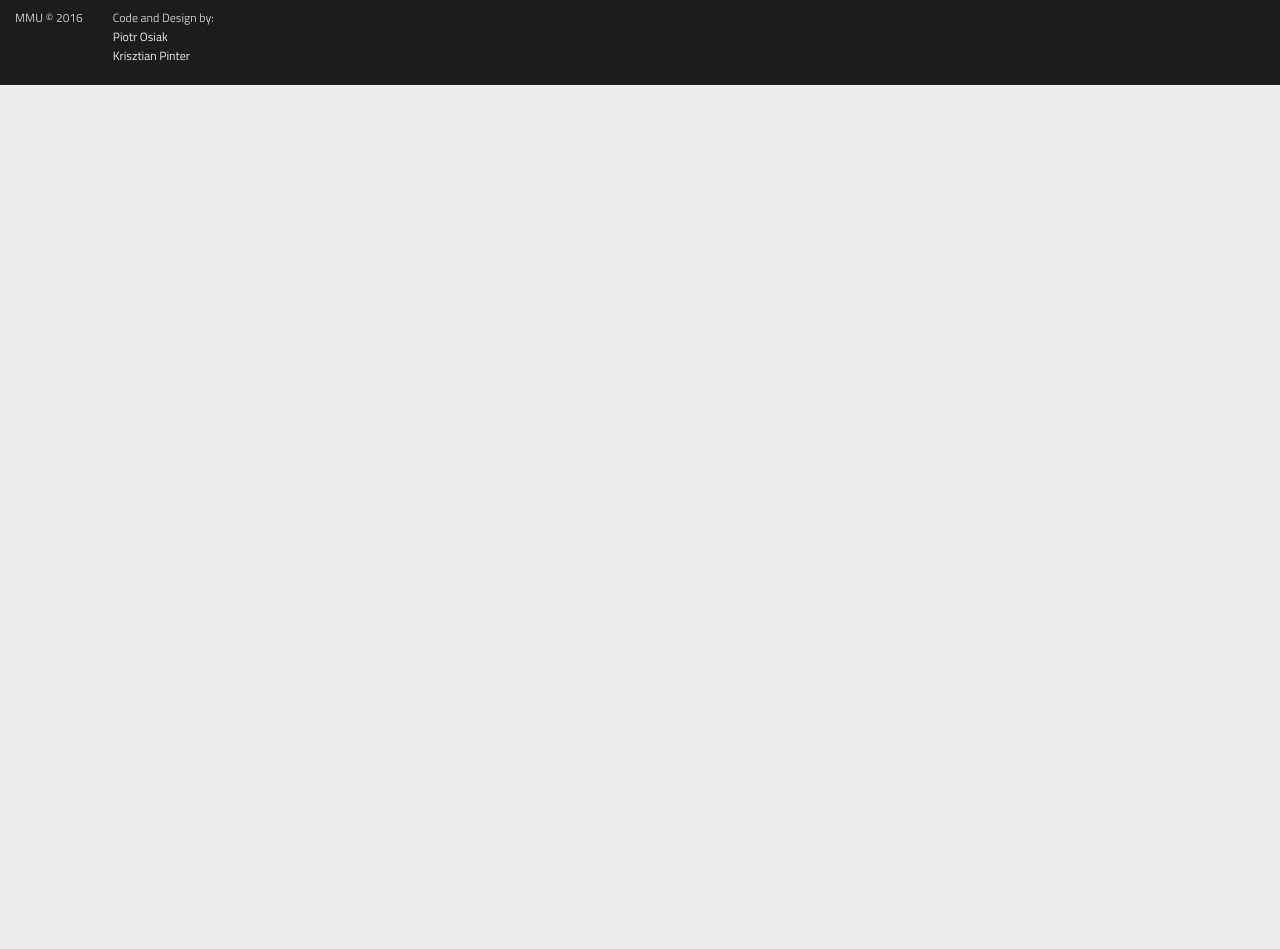
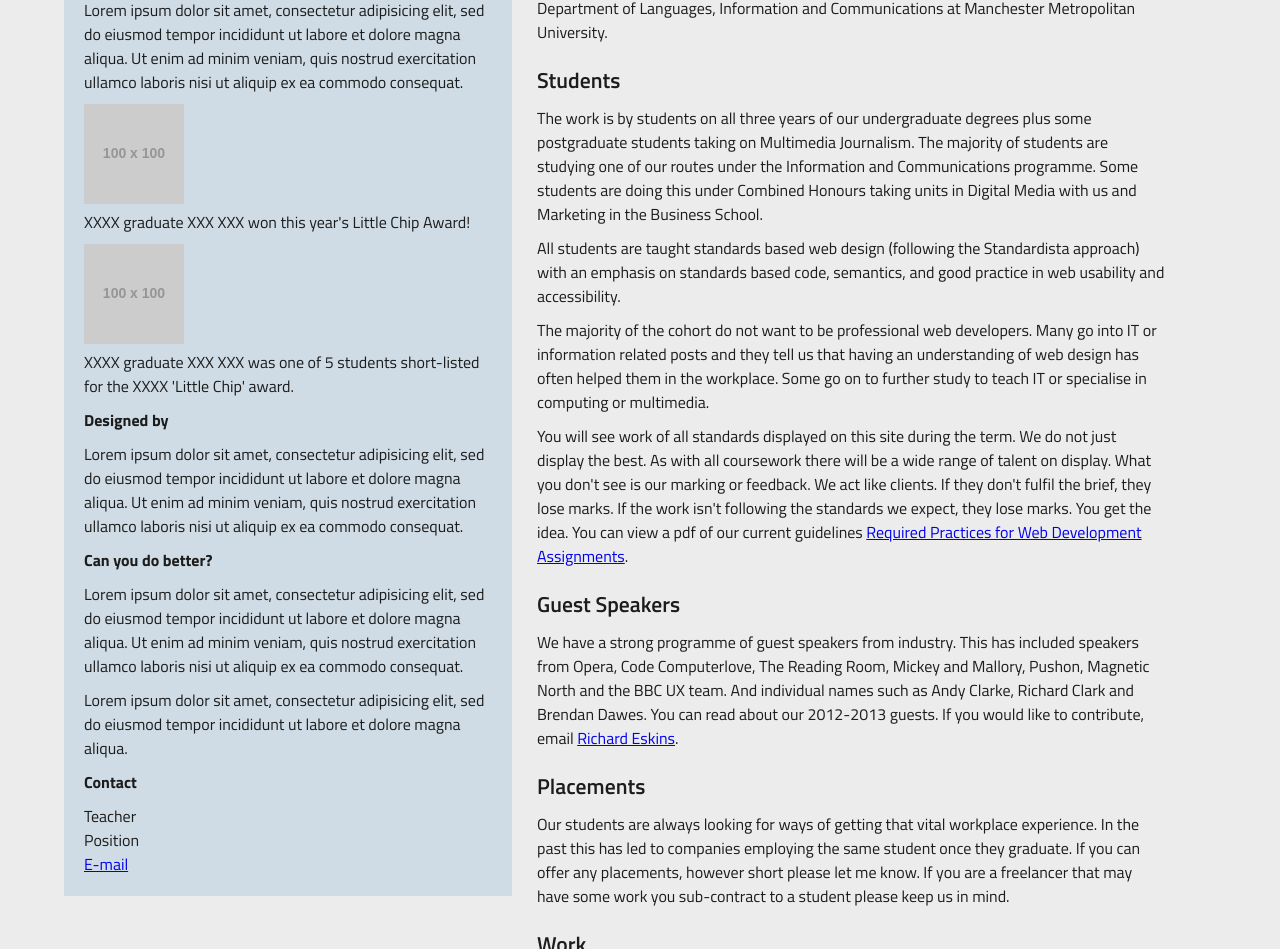
Before and after one commit to pkrisz89/mmu-ico, a website: page app/index.html in a window 1280 px wide. Shown: the part 242-1191 px from the top of the page. Before the commit the page ends 800 px from the top, so only its background shows below. Drawn offline with nearby package versions, Linux system fonts and the light colour scheme; some packages are replaced by stand-ins of ours; placeholder pictures from the web are drawn by us.

Commit message:
visual improvement on the intro page

```diff
--- a/app/index.html
+++ b/app/index.html
@@ -9,6 +9,7 @@
     <meta name="viewport" content="width=device-width, initial-scale=1">
     <meta name="keywords" content="Keywords">
     <link rel="stylesheet" href="css/main.css">
+    <link rel="stylesheet" href="http://cdnjs.cloudflare.com/ajax/libs/font-awesome/4.4.0/css/font-awesome.min.css">
     <script src="https://ajax.googleapis.com/ajax/libs/angularjs/1.5.6/angular.min.js"></script>
     <script src="//ajax.googleapis.com/ajax/libs/angularjs/1.5.6/angular-route.js"></script>
     <script src="js/app.js"></script>
@@ -37,17 +38,13 @@
                 <li><a href="#/year-one">Year 1</a></li>
                 <li><a href="#/year-two">Year 2</a></li>
                 <li><a href="#/year-three">Year 3</a></li>
-                <li class="grads"><a href="#/graduates">Our Graduates</a></li>
+                <li class="grads"><a href="#/graduates"><i class="fa fa-graduation-cap" aria-hidden="true"></i>Our Graduates</a></li>
             </ul>
 		</nav>
 
-        <div class="breadcrump">
-
-        </div>
-
     </header>
     <main class="wrapper" id="skipnav" ng-view>
-
+      <!-- CONTENT WRITTEN IN TEMPLATE HTML PAGES USING ANGULAR JS AND JSON FILE -->
     </main>
 
     <footer role="contentinfo">
@@ -55,8 +52,8 @@
             <p>MMU &copy; 2016</p> <!-- MMU Copyright -->
 
             <p>Code and Design by:
-                <a href="">Piotr Osiak</a>
-                <a href="">Krisztian Pinter</a>
+                <a href="http://www.piijeidesigns.co.uk" target="_blank">Piotr Osiak</a>
+                <a href="http://www.krispinter.co.uk" target="_blank">Krisztian Pinter</a>
             </p> <!-- Coders -->
         </div>
 
--- a/app/sass/content.scss
+++ b/app/sass/content.scss
@@ -0,0 +1,44 @@
+@import "variables";
+@import "mixins";
+
+main {
+	width: 100%;
+	margin: 0;
+	padding: 0;
+
+	aside,
+	.myContent {
+		float: left;
+	}
+
+	aside {
+		margin-left: 5%;
+		margin-top: 30px;
+		margin-bottom: 30px;
+		background: $sidebarBlue;
+		padding: 20px;
+		width: 35%;
+		ul {
+			list-style-type: none;
+		}//ul
+	}//aside
+
+	.myContent {
+		margin-top: -37px;
+		margin-bottom: 30px;
+		padding: 25px;
+		width: 53%;
+		h1 {
+			font-size: 1.75em;
+			line-height: 1.2em;
+			margin-bottom: 30px !important;
+			font-weight: $semibold;
+		}
+		h2 {
+			font-size: 1.35em;
+			font-weight: $semibold;
+			margin-top: 10px;
+			margin-bottom: 10px;
+		}
+	} //myContent
+}//main
--- a/app/sass/header.scss
+++ b/app/sass/header.scss
@@ -13,7 +13,6 @@ header {
 		margin-left: 5%;
 		text-align: center;
 		width: 35%;
-		max-width: 100%;
 		color: $lightGrey;
 		h1 {
 			font-size: 1.55em;
@@ -64,6 +63,9 @@ header {
 					background: $background;
 					color: $orangeRed;
 					font-weight: $semibold;
+					i { //icon grad-hat
+						margin-right: 5px;
+					}
 					&:hover {
 						background: $background;
 						text-decoration: underline;
--- a/app/sass/main.scss
+++ b/app/sass/main.scss
@@ -37,17 +37,19 @@
     min-height: 1px;
     }
 
-@media #{$breakpoint-medium} {
-    .wrapper {
-        width: 95%;
-        max-width: $grid-max-width;
-        }
-    @for $i from 1 through $grid-columns {
-        .column-#{$i} {
-            width: 100% / $grid-columns * $i;
-            }
-        }
-    }
+
+
+// @media #{$breakpoint-medium} {
+//     .wrapper {
+//         width: 95%;
+//         max-width: $grid-max-width;
+//         }
+//     @for $i from 1 through $grid-columns {
+//         .column-#{$i} {
+//             width: 100% / $grid-columns * $i;
+//             }
+//         }
+//     }
 
 
 
--- a/app/sass/variables.scss
+++ b/app/sass/variables.scss
@@ -20,7 +20,7 @@ $orangeRed		: #DF5430; //223,84,48
 $orangeLight	: #F2A845; //242,168,69
 
 // colours for content
-$sidebarBlue	: lighten($blue, 15%);
+$sidebarBlue	: rgba(41,128,185, .15); //lighten($blue, 15%);
 $contentBox		: lighten($greyThird, 75%);
 $activeNav		: lighten($navyTwo, 75%);
 $background		: $greySecond;
--- a/app/templates/home.html
+++ b/app/templates/home.html
@@ -1 +1,70 @@
-<h1>Home page</h1>
+	<aside role="sidebar">
+		<section class="little">
+			<h3>Little Chip Award</h3>
+			<p>Lorem ipsum dolor sit amet, consectetur adipisicing elit, sed do eiusmod
+			tempor incididunt ut labore et dolore magna aliqua. Ut enim ad minim veniam,
+			quis nostrud exercitation ullamco laboris nisi ut aliquip ex ea commodo
+			consequat.</p>
+			<!-- <img src="" alt="" title=""> -->
+			<img src="http://placehold.it/100x100" alt="" title="">
+			<p>XXXX graduate XXX XXX won this year's Little Chip Award!</p>
+
+			<img src="http://placehold.it/100x100" alt="" title="">
+			<p>XXXX graduate XXX XXX was one of 5 students short-listed for the XXXX 'Little Chip' award.</p>
+		</section>
+		<section class="credits">
+			<p><strong>Designed by</strong></p>
+			<p>Lorem ipsum dolor sit amet, consectetur adipisicing elit, sed do eiusmod
+			tempor incididunt ut labore et dolore magna aliqua. Ut enim ad minim veniam,
+			quis nostrud exercitation ullamco laboris nisi ut aliquip ex ea commodo
+			consequat.</p>
+
+			<p><strong>Can you do better?</strong></p>
+			<p>Lorem ipsum dolor sit amet, consectetur adipisicing elit, sed do eiusmod
+			tempor incididunt ut labore et dolore magna aliqua. Ut enim ad minim veniam,
+			quis nostrud exercitation ullamco laboris nisi ut aliquip ex ea commodo
+			consequat.</p>
+
+			<p>Lorem ipsum dolor sit amet, consectetur adipisicing elit, sed do eiusmod
+			tempor incididunt ut labore et dolore magna aliqua.</p>
+
+			<p><strong>Contact</strong></p>
+			<ul>
+				<li>Teacher</li>
+				<li>Position</li>
+				<li><a href="mailto:name@email.com">E-mail</a></li>
+			</ul>
+		</section>
+	</aside>
+
+	<div class="myContent">
+		<h1>Information &amp; Communications at MMU</h1>
+		<p>The various sub-sites located on this web server contain the work of students of the Department of Languages, Information and Communications at Manchester Metropolitan University.</p>
+
+		<section id="stu">
+			<h2>Students</h2>
+			<p>The work is by students on all three years of our undergraduate degrees plus some postgraduate students taking on Multimedia Journalism. The majority of students are studying one of our routes under the Information and Communications programme. Some students are doing this under Combined Honours taking units in Digital Media with us and Marketing in the Business School.</p>
+
+			<p>All students are taught standards based web design (following the Standardista approach) with an emphasis on standards based code, semantics, and good practice in web usability and accessibility.</p>
+
+			<p>The majority of the cohort do not want to be professional web developers. Many go into IT or information related posts and they tell us that having an understanding of web design has often helped them in the workplace. Some go on to further study to teach IT or specialise in computing or multimedia.</p>
+
+			<p>You will see work of all standards displayed on this site during the term. We do not just display the best. As with all coursework there will be a wide range of talent on display. What you don't see is our marking or feedback. We act like clients. If they don't fulfil the brief, they lose marks. If the work isn't following the standards we expect, they lose marks. You get the idea. You can view a pdf of our current guidelines <a href="http://www.ico.mmu.ac.uk/media/docs/required_practices.pdf" target=_blank>Required Practices for Web Development Assignments</a>.</p>
+		</section>
+
+		<section id="guests">
+			<h2>Guest Speakers</h2>
+			<p>We have a strong programme of guest speakers from industry. This has included speakers from Opera, Code Computerlove, The Reading Room, Mickey and Mallory, Pushon, Magnetic North and the BBC UX team. And individual names such as Andy Clarke, Richard Clark and Brendan Dawes. You can read about our 2012-2013 guests. If you would like to contribute, email <a href="mailto:r.eskins@mmu.ac.uk">Richard Eskins</a>.</p>
+		</section>
+
+		<section id="placements">
+			<h2>Placements</h2>
+			<p>Our students are always looking for ways of getting that vital workplace experience. In the past this has led to companies employing the same student once they graduate. If you can offer any placements, however short please let me know. If you are a freelancer that may have some work you sub-contract to a student please keep us in mind.</p>
+		</section>
+
+		<section id="work">
+			<h2>Work</h2>
+			<p>Most of our students who are really interested in web design go into front end and UX roles. Sometimes we have one or two techies that lean towards backend and stuff like Ruby. We also have others that are better with design and SEO. Our students are working successfully in many agencies around Manchester and the North West as well as the BBC. You can see some of our graduate profiles, like Abid's, on the <a href="http://diginnmmu.com/research/digital-alumni-abid-din-senior-developer-544">MMU Digital Innovation web site</a>. You can tweet me any vacancies via <a href="https://twitter.com/eskins">@eskins.</a></p>
+		</section>
+
+	</div>
```
Also changed, not shown: app/css/content.css, app/css/header.css, app/css/main.css.
